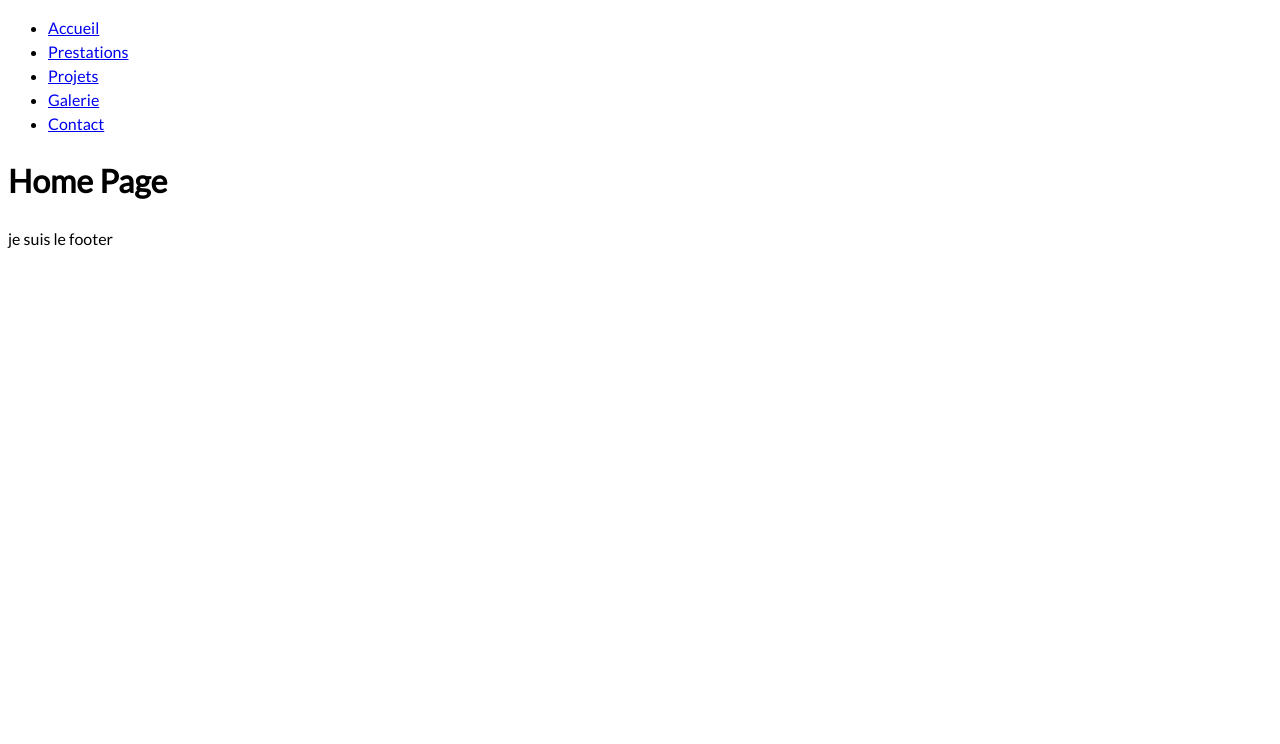
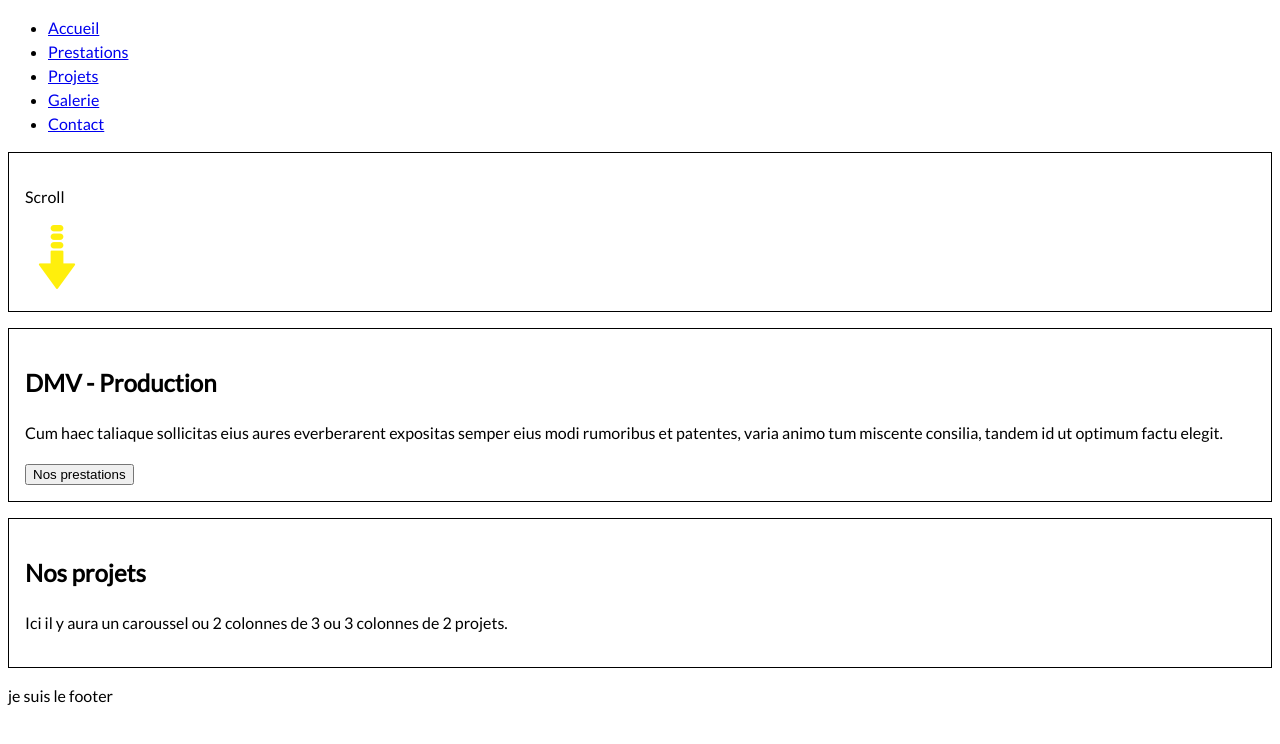
Before and after one commit to Guillaume811/site_dmv, a React (Create React App) app in the folder dmv/: page / in a window 1280 px wide. Shown: the top 744 px of the page. Built offline with nearby package versions, Linux system fonts and the light colour scheme.

Commit message:
Ajout des 3 première section de la home page et un peu de css

```diff
--- /dev/null
+++ b/dmv/src/components/sections/BasicSection/BasicSection.module.scss
@@ -0,0 +1,5 @@
+.section{
+    margin-bottom: 1rem;
+    padding: 1rem;
+    border: 1px solid black;
+}
--- a/dmv/src/components/sections/BasicSection/BasicSection.tsx
+++ b/dmv/src/components/sections/BasicSection/BasicSection.tsx
@@ -1,4 +1,5 @@
 import React from "react";
+import styles from "./BasicSection.module.scss";
 
 // Typage
 type BasicSectionProps = {
@@ -8,7 +9,7 @@ type BasicSectionProps = {
 //Component
 const BasicSection: React.FC<BasicSectionProps> = ({ children }) => {
     return (
-        <section>
+        <section className={styles.section}>
             {children}
         </section>
     );
--- /dev/null
+++ b/dmv/src/components/sections/TitleSection/TitleSection.module.scss
@@ -0,0 +1,5 @@
+.section{
+    margin-bottom: 1rem;
+    padding: 1rem;
+    border: 1px solid black;
+}
--- a/dmv/src/components/sections/TitleSection/TitleSection.tsx
+++ b/dmv/src/components/sections/TitleSection/TitleSection.tsx
@@ -1,4 +1,5 @@
 import React from "react";
+import styles from "./TitleSection.module.scss";
 
 // Typage
 type TitleSectionProps = {
@@ -11,7 +12,7 @@ type TitleSectionProps = {
 */
 const TitleSection: React.FC<TitleSectionProps> = ({ title, children}) => {
     return(
-        <section>
+        <section className={styles.section}>
             <h2>{title}</h2>
             {children}
         </section>
--- a/dmv/src/pages/Home/Home.tsx
+++ b/dmv/src/pages/Home/Home.tsx
@@ -1,4 +1,9 @@
 import React from 'react';
+import BasicSection from '../../components/sections/BasicSection/BasicSection';
+import Title from '../../components/typographies/Title/Title';
+import Fleche from '../../assets/pictures/fleche-vers-le-bas-jaune.png';
+import Button from '../../components/Button/Button';
+import TitleSection from '../../components/sections/TitleSection/TitleSection';
 
 // Typage
 
@@ -6,8 +11,29 @@ import React from 'react';
 const Home: React.FC = () => {
     return (
         <div>
-            <h1>Home Page</h1>
+            <BasicSection>
+                <p>
+                    Scroll
+                </p>
+                <img src={Fleche} alt="Flèche vers le bas qui rebondis" />
+            </BasicSection>
+
+            <BasicSection>
+                <Title text="DMV - Production" />
+                <p>
+                    Cum haec taliaque sollicitas eius aures everberarent expositas semper eius modi rumoribus et patentes,
+                    varia animo tum miscente consilia, tandem id ut optimum factu elegit.
+                </p>
+                <Button text='Nos prestations' />
+            </BasicSection>
+
+            <TitleSection title='Nos projets'>
+                <p>
+                    Ici il y aura un caroussel ou 2 colonnes de 3 ou 3 colonnes de 2 projets.
+                </p>
+            </TitleSection>
         </div>
+
     );
 };
 
```
Also changed, not shown: dmv/src/assets/pictures/fleche-vers-le-bas-jaune.png (added).
